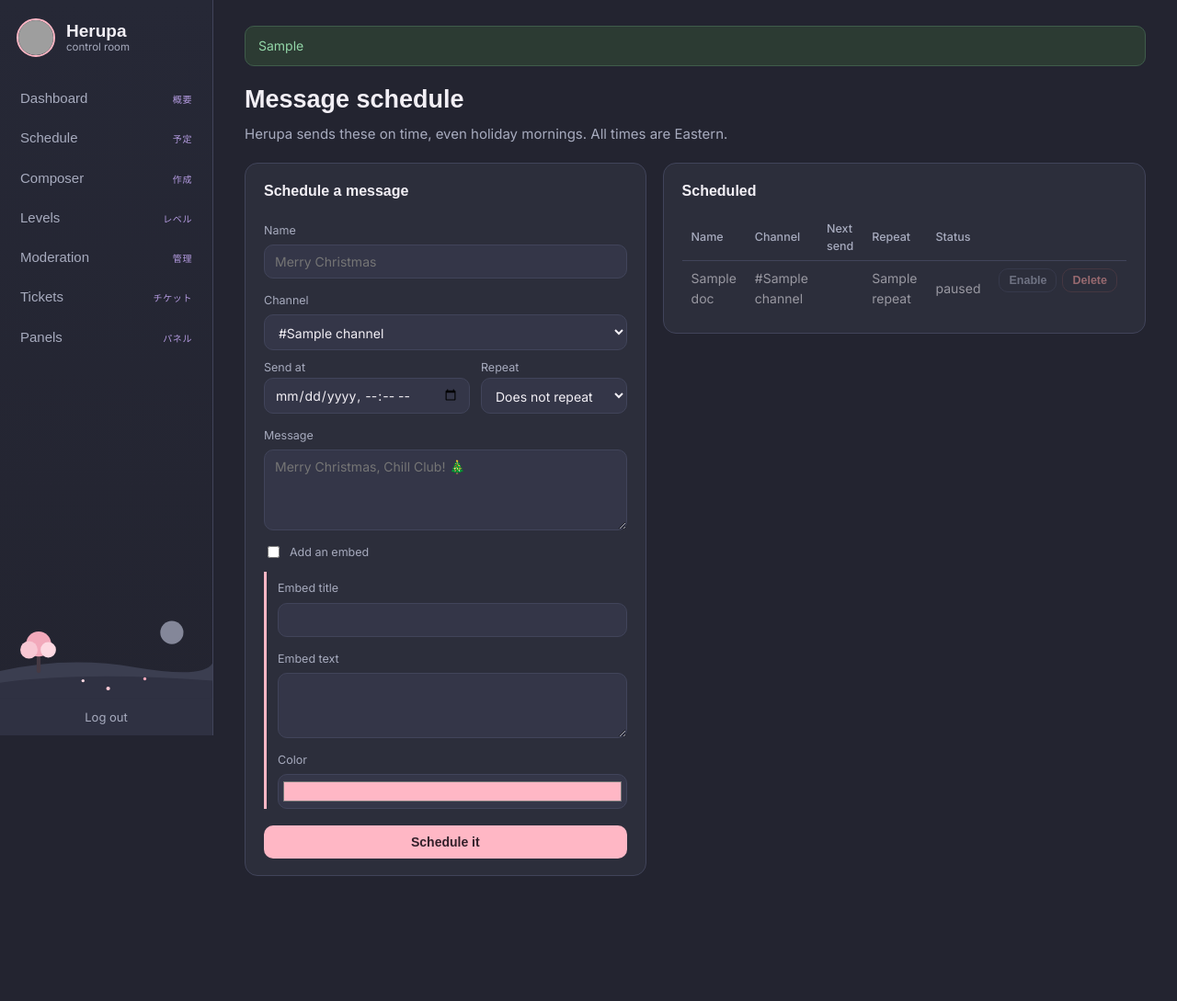
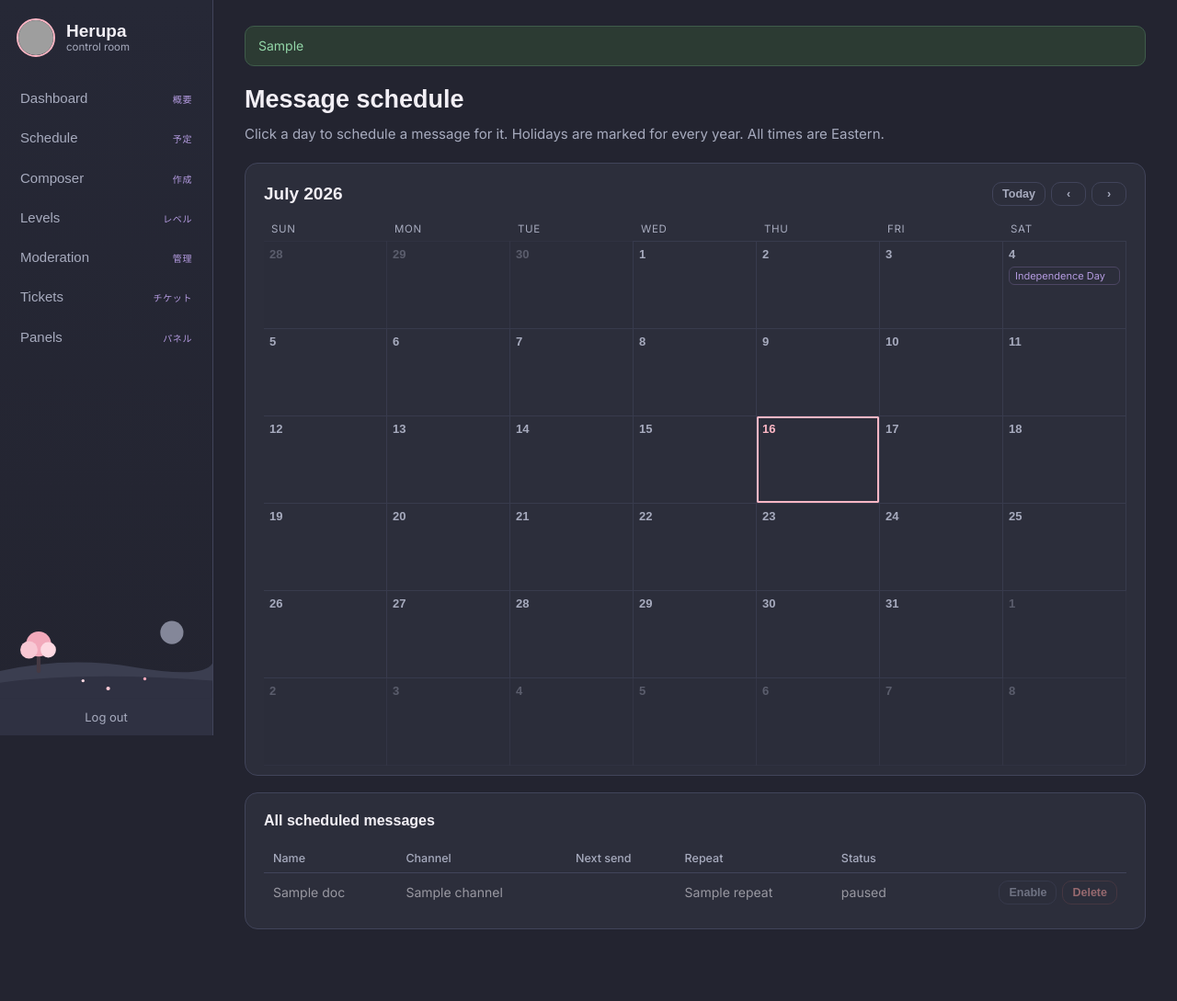
Before and after one commit to MBarc/Herupa-Discord-Bot, a FastAPI app: template web/templates/schedule.html in a window 1280 px wide. Shown: the whole page at 92% size. Before the commit the page ends 953 px from the top, so only its background shows below. Run offline with FastAPI, Linux system fonts and the light colour scheme; the template is opened without the code that fills it: most values are stand-ins (such as "Sample title", 1, 10 or a date in 2020); some web fonts are replaced; grey boxes are pictures that could not be loaded.

Commit message:
Web UI: calendar-based scheduling and voice channel chat targets
- Schedule is now a month calendar: click a day to compose (Outlook
  style) and Save; repeating schedules project onto their future days.
  Holidays are computed by rule (fixed dates plus Easter, Thanksgiving,
  MLK, Memorial, Labor, Mothers/Fathers Day, etc.) so any year is right.
  Event chips open a manage dialog with pause/enable/delete.
- Composer and Schedule channel pickers now include voice and stage
  channel chats, marked with a speaker icon.

Co-Authored-By: Claude Fable 5 <noreply@anthropic.com>

```diff
--- a/web/app.py
+++ b/web/app.py
@@ -127,10 +127,20 @@ def cached(key, ttl, fn):
     return val
 
 
+def guild_channels():
+    return cached("channels", 60, lambda: api("GET", f"/guilds/{GUILD_ID}/channels"))
+
+
 def text_channels():
-    chans = cached("channels", 60, lambda: api("GET", f"/guilds/{GUILD_ID}/channels"))
-    out = [c for c in chans if c["type"] in (0, 5)]
+    out = [dict(c, label="#" + c["name"]) for c in guild_channels() if c["type"] in (0, 5)]
     return sorted(out, key=lambda c: c["position"])
+
+
+def messageable_channels():
+    """Text channels plus voice and stage chats (they take messages too)."""
+    voice = [dict(c, label="🔊 " + c["name"])
+             for c in guild_channels() if c["type"] in (2, 13)]
+    return text_channels() + sorted(voice, key=lambda c: c["position"])
 
 
 def guild_roles():
@@ -310,13 +320,19 @@ def schedule(request: Request):
     if (r := guard(request)):
         return r
     docs = list(mongo["webui"]["scheduled"].find().sort([("enabled", -1), ("next_fire", 1)]))
-    chan_names = {c["id"]: c["name"] for c in text_channels()}
+    chan_labels = {c["id"]: c["label"] for c in messageable_channels()}
     for d in docs:
         d["id"] = str(d["_id"])
         d["when"] = fmt_eastern(d.get("next_fire"))
         d["last"] = fmt_eastern(d.get("last_fired"))
-        d["channel"] = chan_names.get(str(d.get("channel_id")), str(d.get("channel_id")))
-    return page(request, "schedule.html", docs=docs, channels=text_channels())
+        d["channel"] = chan_labels.get(str(d.get("channel_id")), str(d.get("channel_id")))
+    events = [{"id": d["id"], "name": d["name"], "wall": d["wall"],
+               "repeat": d.get("repeat", "none"), "enabled": d["enabled"],
+               "channel": d["channel"], "content": (d.get("content") or "")[:200],
+               "when": d["when"], "last": d["last"]} for d in docs]
+    events_json = json.dumps(events).replace("<", "\\u003c")
+    return page(request, "schedule.html", docs=docs, channels=messageable_channels(),
+                events_json=events_json)
 
 
 @app.post("/schedule/create")
@@ -378,7 +394,7 @@ def schedule_delete(request: Request, doc_id: str = Form(...)):
 def composer(request: Request):
     if (r := guard(request)):
         return r
-    return page(request, "composer.html", channels=text_channels())
+    return page(request, "composer.html", channels=messageable_channels())
 
 
 @app.post("/composer/send")
@@ -406,9 +422,10 @@ def composer_send(request: Request, channel_id: str = Form(...), content: str =
         api("POST", f"/channels/{channel_id}/messages", body)
     except RuntimeError as e:
         return back("/composer", err=str(e))
-    name = next((c["name"] for c in text_channels() if c["id"] == channel_id), channel_id)
-    audit("composer.send", f"-> #{name}")
-    return back("/composer", ok=f"Sent to #{name}.")
+    label = next((c["label"] for c in messageable_channels() if c["id"] == channel_id),
+                 channel_id)
+    audit("composer.send", f"-> {label}")
+    return back("/composer", ok=f"Sent to {label}.")
 
 
 # ------------------------- levels -------------------------
--- /dev/null
+++ b/web/static/calendar.js
@@ -0,0 +1,196 @@
+// Month calendar for the schedule page. Click a day to compose; click an
+// event chip to manage it. Holidays are computed by rule so every year works.
+
+(function () {
+  var body = document.getElementById("cal-body");
+  if (!body) return;
+
+  var EVENTS = JSON.parse(document.getElementById("sched-data").textContent || "[]");
+  var MONTHS = ["January", "February", "March", "April", "May", "June", "July",
+                "August", "September", "October", "November", "December"];
+
+  // ---------- holidays ----------
+  function nthWeekday(y, m, weekday, n) {         // m: 0-11, weekday: 0=Sun
+    var first = new Date(y, m, 1).getDay();
+    return 1 + ((weekday - first + 7) % 7) + (n - 1) * 7;
+  }
+  function lastWeekday(y, m, weekday) {
+    var lastDay = new Date(y, m + 1, 0);
+    return lastDay.getDate() - ((lastDay.getDay() - weekday + 7) % 7);
+  }
+  function easterDay(y) {                          // Anonymous Gregorian computus
+    var a = y % 19, b = Math.floor(y / 100), c = y % 100;
+    var d = Math.floor(b / 4), e = b % 4, f = Math.floor((b + 8) / 25);
+    var g = Math.floor((b - f + 1) / 3), h = (19 * a + b - d - g + 15) % 30;
+    var i = Math.floor(c / 4), k = c % 4, l = (32 + 2 * e + 2 * i - h - k) % 7;
+    var m = Math.floor((a + 11 * h + 22 * l) / 451);
+    var month = Math.floor((h + l - 7 * m + 114) / 31);   // 3=March, 4=April
+    var day = ((h + l - 7 * m + 114) % 31) + 1;
+    return [month - 1, day];
+  }
+  function holidays(y) {
+    var out = {};
+    function put(m, d, name) { out[m + "-" + d] = name; }
+    put(0, 1, "New Year's Day");
+    put(0, nthWeekday(y, 0, 1, 3), "MLK Day");
+    put(1, 14, "Valentine's Day");
+    put(1, nthWeekday(y, 1, 1, 3), "Presidents' Day");
+    put(2, 17, "St. Patrick's Day");
+    put(3, 1, "April Fools' Day");
+    var e = easterDay(y); put(e[0], e[1], "Easter");
+    put(4, nthWeekday(y, 4, 0, 2), "Mother's Day");
+    put(4, lastWeekday(y, 4, 1), "Memorial Day");
+    put(5, nthWeekday(y, 5, 0, 3), "Father's Day");
+    put(5, 19, "Juneteenth");
+    put(6, 4, "Independence Day");
+    put(8, nthWeekday(y, 8, 1, 1), "Labor Day");
+    put(9, 31, "Halloween");
+    put(10, 11, "Veterans Day");
+    put(10, nthWeekday(y, 10, 4, 4), "Thanksgiving");
+    put(11, 24, "Christmas Eve");
+    put(11, 25, "Christmas");
+    put(11, 31, "New Year's Eve");
+    return out;
+  }
+
+  // ---------- event projection ----------
+  function wallDate(ev) {                           // date part of "YYYY-MM-DDTHH:MM"
+    var p = ev.wall.split("T")[0].split("-");
+    return new Date(+p[0], +p[1] - 1, +p[2]);
+  }
+  function sameDay(a, b) { return a.getTime() === b.getTime(); }
+  function daysInMonth(y, m) { return new Date(y, m + 1, 0).getDate(); }
+  function occursOn(ev, day) {                      // day: Date at midnight
+    var start = wallDate(ev);
+    if (day < start) return false;
+    switch (ev.repeat) {
+      case "daily":   return true;
+      case "weekly":  return day.getDay() === start.getDay();
+      case "monthly":
+        var clamped = Math.min(start.getDate(), daysInMonth(day.getFullYear(), day.getMonth()));
+        return day.getDate() === clamped;
+      case "yearly":
+        if (day.getMonth() !== start.getMonth()) return false;
+        var c = Math.min(start.getDate(), daysInMonth(day.getFullYear(), day.getMonth()));
+        return day.getDate() === c;
+      default:        return sameDay(day, start);
+    }
+  }
+
+  // ---------- render ----------
+  var now = new Date();
+  var view = { y: now.getFullYear(), m: now.getMonth() };
+
+  function render() {
+    document.getElementById("cal-title").textContent = MONTHS[view.m] + " " + view.y;
+    var holi = holidays(view.y);
+    var today = new Date(now.getFullYear(), now.getMonth(), now.getDate());
+    var firstDow = new Date(view.y, view.m, 1).getDay();
+    var gridStart = new Date(view.y, view.m, 1 - firstDow);
+    body.innerHTML = "";
+
+    for (var i = 0; i < 42; i++) {
+      var day = new Date(gridStart.getFullYear(), gridStart.getMonth(), gridStart.getDate() + i);
+      var inMonth = day.getMonth() === view.m;
+      var cell = document.createElement("div");
+      cell.className = "cal-cell" + (inMonth ? "" : " cal-dim") +
+                       (sameDay(day, today) ? " cal-today" : "");
+      cell.setAttribute("role", "button");
+      cell.tabIndex = 0;
+      cell.dataset.date = day.getFullYear() + "-" +
+        String(day.getMonth() + 1).padStart(2, "0") + "-" +
+        String(day.getDate()).padStart(2, "0");
+
+      var num = document.createElement("span");
+      num.className = "cal-num";
+      num.textContent = day.getDate();
+      cell.appendChild(num);
+
+      var hname = inMonth ? holi[day.getMonth() + "-" + day.getDate()] : null;
+      if (hname) {
+        var h = document.createElement("span");
+        h.className = "chip chip-holiday";
+        h.textContent = hname;
+        h.title = hname;
+        cell.appendChild(h);
+        cell.dataset.holiday = hname;
+      }
+
+      var todays = EVENTS.filter(function (ev) { return occursOn(ev, day); });
+      todays.slice(0, 3).forEach(function (ev) {
+        var chip = document.createElement("button");
+        chip.type = "button";
+        chip.className = "chip chip-event" + (ev.enabled ? "" : " chip-off");
+        chip.textContent = ev.name;
+        chip.title = ev.name + " · " + ev.channel;
+        chip.dataset.eventId = ev.id;
+        cell.appendChild(chip);
+      });
+      if (todays.length > 3) {
+        var more = document.createElement("span");
+        more.className = "cal-more";
+        more.textContent = "+" + (todays.length - 3) + " more";
+        cell.appendChild(more);
+      }
+      body.appendChild(cell);
+    }
+  }
+
+  // ---------- interactions ----------
+  var compose = document.getElementById("compose");
+  var manage = document.getElementById("manage");
+
+  function openCompose(dateStr, holidayName) {
+    var d = dateStr.split("-");
+    var pretty = new Date(+d[0], +d[1] - 1, +d[2]).toDateString();
+    document.getElementById("compose-title").textContent = "Schedule for " + pretty;
+    document.getElementById("compose-holiday").textContent = holidayName ? "🌸 " + holidayName : "";
+    document.getElementById("s-wall").value = dateStr + "T09:00";
+    compose.showModal();
+    document.getElementById("s-name").focus();
+  }
+
+  function openManage(id) {
+    var ev = EVENTS.find(function (e) { return e.id === id; });
+    if (!ev) return;
+    document.getElementById("manage-title").textContent = ev.name;
+    document.getElementById("manage-meta").textContent =
+      ev.channel + " · repeats " + ev.repeat + " · " +
+      (ev.enabled ? ("next " + ev.when) : (ev.last ? "sent " + ev.last : "paused"));
+    document.getElementById("manage-content").textContent = ev.content || "(embed only)";
+    document.getElementById("manage-toggle-id").value = id;
+    document.getElementById("manage-delete-id").value = id;
+    document.getElementById("manage-toggle-btn").textContent = ev.enabled ? "Pause" : "Enable";
+    manage.showModal();
+  }
+
+  body.addEventListener("click", function (e) {
+    var chip = e.target.closest(".chip-event");
+    if (chip) { openManage(chip.dataset.eventId); return; }
+    var cell = e.target.closest(".cal-cell");
+    if (cell) openCompose(cell.dataset.date, cell.dataset.holiday);
+  });
+  body.addEventListener("keydown", function (e) {
+    if (e.key !== "Enter" && e.key !== " ") return;
+    var cell = e.target.closest(".cal-cell");
+    if (cell) { e.preventDefault(); openCompose(cell.dataset.date, cell.dataset.holiday); }
+  });
+
+  document.querySelectorAll("[data-closes]").forEach(function (b) {
+    b.addEventListener("click", function () {
+      document.getElementById(b.dataset.closes).close();
+    });
+  });
+
+  document.getElementById("cal-prev").addEventListener("click", function () {
+    view.m--; if (view.m < 0) { view.m = 11; view.y--; } render();
+  });
+  document.getElementById("cal-next").addEventListener("click", function () {
+    view.m++; if (view.m > 11) { view.m = 0; view.y++; } render();
+  });
+  document.getElementById("cal-today").addEventListener("click", function () {
+    view.y = now.getFullYear(); view.m = now.getMonth(); render();
+  });
+
+  render();
+})();
--- a/web/static/herupa.css
+++ b/web/static/herupa.css
@@ -183,6 +183,55 @@ input[type="checkbox"] { width: auto; accent-color: var(--blossom); }
 .dp-embed-desc { color: #dbdee1; font-size: 14px; white-space: pre-wrap; margin-top: 4px; }
 .dp-embed-footer { color: #949ba4; font-size: 12px; margin-top: 8px; }
 
+/* ---------- calendar ---------- */
+.cal-card { padding-bottom: 10px; }
+.cal-head { display: flex; align-items: center; justify-content: space-between; margin-bottom: 12px; }
+.cal-head h2 { margin: 0; font-size: 19px; }
+.cal-nav { display: flex; gap: 6px; }
+.cal-nav .btn { margin-top: 0; min-width: 38px; }
+.cal-wrap { overflow-x: auto; }
+.cal-grid { display: grid; grid-template-columns: repeat(7, 1fr); min-width: 700px; }
+.cal-days span {
+  color: var(--moon); font-size: 11.5px; letter-spacing: .06em; text-transform: uppercase;
+  padding: 4px 8px;
+}
+.cal-cell {
+  min-height: 96px; border: 1px solid #383b4d; margin: -1px 0 0 -1px;
+  padding: 4px 6px; cursor: pointer; display: flex; flex-direction: column; gap: 3px;
+  background: var(--hill);
+}
+.cal-cell:hover { background: var(--hill-2); }
+.cal-cell:hover .cal-num::after { content: " +"; color: var(--blossom); }
+.cal-dim { opacity: .38; }
+.cal-today { box-shadow: inset 0 0 0 2px var(--blossom); border-radius: 2px; }
+.cal-num { font-family: var(--display); font-weight: 700; font-size: 13px; color: var(--moon); }
+.cal-today .cal-num { color: var(--blossom); }
+.chip {
+  font-size: 11px; line-height: 1.3; border-radius: 6px; padding: 2px 6px;
+  white-space: nowrap; overflow: hidden; text-overflow: ellipsis; max-width: 100%;
+  text-align: left; border: none; display: block;
+}
+.chip-holiday { color: var(--lavender); border: 1px solid #4c4663; background: transparent; }
+.chip-event { background: var(--blossom); color: var(--ink); cursor: pointer; font-family: var(--body); }
+.chip-event:hover { background: var(--blossom-soft); }
+.chip-off { background: #56424b; color: #c9b2ba; }
+.cal-more { font-size: 10.5px; color: var(--moon); }
+
+/* ---------- modals ---------- */
+.modal {
+  background: var(--hill); color: var(--paper); border: 1px solid var(--border);
+  border-radius: var(--r); padding: 22px 24px; width: min(560px, 92vw);
+  box-shadow: 0 24px 80px rgba(15, 15, 25, .55);
+}
+.modal::backdrop { background: rgba(20, 20, 30, .62); }
+.modal-head { display: flex; align-items: baseline; gap: 12px; margin-bottom: 4px; }
+.modal-head h2 { margin: 0; }
+.holiday-flag { color: var(--lavender); font-size: 13px; }
+.modal-actions { display: flex; gap: 10px; justify-content: flex-end; margin-top: 16px; }
+.modal-actions form { margin: 0; }
+.modal-actions .btn { margin-top: 0; }
+.manage-content { background: var(--hill-2); border-radius: 8px; padding: 10px 12px; font-size: 14px; white-space: pre-wrap; }
+
 /* ---------- login ---------- */
 .login-body { background: linear-gradient(180deg, #3f4257 0%, #565a6e 55%, #4a4d60 100%); overflow: hidden; min-height: 100vh; }
 .login-wrap { min-height: 100vh; display: flex; align-items: center; justify-content: center; padding: 24px; position: relative; z-index: 2; }
--- a/web/templates/composer.html
+++ b/web/templates/composer.html
@@ -12,7 +12,7 @@
     <form method="post" action="/composer/send" class="form" id="composer-form">
       <label for="c-channel">Channel</label>
       <select id="c-channel" name="channel_id" required>
-        {% for c in channels %}<option value="{{ c.id }}">#{{ c.name }}</option>{% endfor %}
+        {% for c in channels %}<option value="{{ c.id }}">{{ c.label }}</option>{% endfor %}
       </select>
 
       <label for="c-content">Message</label>
--- a/web/templates/schedule.html
+++ b/web/templates/schedule.html
@@ -3,57 +3,28 @@
 {% block content %}
 <header class="page-head">
   <h1>Message schedule</h1>
-  <p class="page-sub">Herupa sends these on time, even holiday mornings. All times are Eastern.</p>
+  <p class="page-sub">Click a day to schedule a message for it. Holidays are marked for every year. All times are Eastern.</p>
 </header>
 
-<div class="two-col">
-  <section class="card">
-    <h2>Schedule a message</h2>
-    <form method="post" action="/schedule/create" class="form">
-      <label for="s-name">Name</label>
-      <input id="s-name" name="name" placeholder="Merry Christmas" required>
-
-      <label for="s-channel">Channel</label>
-      <select id="s-channel" name="channel_id" required>
-        {% for c in channels %}<option value="{{ c.id }}">#{{ c.name }}</option>{% endfor %}
-      </select>
-
-      <div class="form-row">
-        <div>
-          <label for="s-wall">Send at</label>
-          <input id="s-wall" name="wall" type="datetime-local" required>
-        </div>
-        <div>
-          <label for="s-repeat">Repeat</label>
-          <select id="s-repeat" name="repeat">
-            <option value="none">Does not repeat</option>
-            <option value="daily">Daily</option>
-            <option value="weekly">Weekly</option>
-            <option value="monthly">Monthly</option>
-            <option value="yearly">Yearly</option>
-          </select>
+<section class="card cal-card">
+  <div class="cal-head">
+    <h2 id="cal-title">Month</h2>
+    <div class="cal-nav">
+      <button type="button" class="btn btn-ghost btn-small" id="cal-today">Today</button>
+      <button type="button" class="btn btn-ghost btn-small" id="cal-prev" aria-label="Previous month">‹</button>
+      <button type="button" class="btn btn-ghost btn-small" id="cal-next" aria-label="Next month">›</button>
     </div>
   </div>
-
-      <label for="s-content">Message</label>
-      <textarea id="s-content" name="content" rows="4" placeholder="Merry Christmas, Chill Club! 🎄"></textarea>
-
-      <label class="check"><input type="checkbox" name="use_embed" value="1" data-toggles="s-embed"> Add an embed</label>
-      <div id="s-embed" class="embed-fields" hidden>
-        <label for="s-etitle">Embed title</label>
-        <input id="s-etitle" name="embed_title">
-        <label for="s-edesc">Embed text</label>
-        <textarea id="s-edesc" name="embed_description" rows="3"></textarea>
-        <label for="s-ecolor">Color</label>
-        <input id="s-ecolor" name="embed_color" type="color" value="#FFB7C5">
+  <div class="cal-wrap">
+    <div class="cal-grid cal-days" aria-hidden="true">
+      <span>Sun</span><span>Mon</span><span>Tue</span><span>Wed</span><span>Thu</span><span>Fri</span><span>Sat</span>
     </div>
-
-      <button type="submit" class="btn btn-primary">Schedule it</button>
-    </form>
+    <div class="cal-grid" id="cal-body"></div>
+  </div>
 </section>
 
 <section class="card">
-    <h2>Scheduled</h2>
+  <h2>All scheduled messages</h2>
   {% if docs %}
   <table>
     <thead><tr><th>Name</th><th>Channel</th><th>Next send</th><th>Repeat</th><th>Status</th><th></th></tr></thead>
@@ -61,7 +32,7 @@
     {% for d in docs %}
       <tr class="{{ 'row-muted' if not d.enabled }}">
         <td>{{ d.name }}</td>
-          <td>#{{ d.channel }}</td>
+        <td>{{ d.channel }}</td>
         <td class="mono">{{ d.when if d.enabled else (("sent " + d.last) if d.last else "") }}</td>
         <td>{{ d.repeat }}</td>
         <td>{{ "on" if d.enabled else ("sent" if d.repeat == "none" and d.last else "paused") }}</td>
@@ -80,9 +51,83 @@
     </tbody>
   </table>
   {% else %}
-    <p class="empty">Nothing here yet. The form on the left schedules the first one.</p>
+  <p class="empty">Nothing scheduled yet. Click a day on the calendar to make the first one.</p>
   {% endif %}
 </section>
+
+<dialog id="compose" class="modal">
+  <form method="post" action="/schedule/create" class="form">
+    <div class="modal-head">
+      <h2 id="compose-title">Schedule a message</h2>
+      <span id="compose-holiday" class="holiday-flag"></span>
     </div>
+    <label for="s-name">Name</label>
+    <input id="s-name" name="name" placeholder="Merry Christmas" required>
+
+    <div class="form-row">
+      <div>
+        <label for="s-channel">Channel</label>
+        <select id="s-channel" name="channel_id" required>
+          {% for c in channels %}<option value="{{ c.id }}">{{ c.label }}</option>{% endfor %}
+        </select>
+      </div>
+      <div>
+        <label for="s-wall">Send at</label>
+        <input id="s-wall" name="wall" type="datetime-local" required>
+      </div>
+    </div>
+
+    <label for="s-repeat">Repeat</label>
+    <select id="s-repeat" name="repeat">
+      <option value="none">Does not repeat</option>
+      <option value="daily">Daily</option>
+      <option value="weekly">Weekly</option>
+      <option value="monthly">Monthly</option>
+      <option value="yearly">Yearly</option>
+    </select>
+
+    <label for="s-content">Message</label>
+    <textarea id="s-content" name="content" rows="4" placeholder="What should Herupa say?"></textarea>
+
+    <label class="check"><input type="checkbox" name="use_embed" value="1" data-toggles="s-embed"> Add an embed</label>
+    <div id="s-embed" class="embed-fields" hidden>
+      <label for="s-etitle">Embed title</label>
+      <input id="s-etitle" name="embed_title">
+      <label for="s-edesc">Embed text</label>
+      <textarea id="s-edesc" name="embed_description" rows="3"></textarea>
+      <label for="s-ecolor">Color</label>
+      <input id="s-ecolor" name="embed_color" type="color" value="#FFB7C5">
+    </div>
+
+    <div class="modal-actions">
+      <button type="button" class="btn btn-ghost" data-closes="compose">Cancel</button>
+      <button type="submit" class="btn btn-primary">Save</button>
+    </div>
+  </form>
+</dialog>
+
+<dialog id="manage" class="modal">
+  <div class="modal-head">
+    <h2 id="manage-title"></h2>
+  </div>
+  <p id="manage-meta" class="hint"></p>
+  <p id="manage-content" class="manage-content"></p>
+  <div class="modal-actions">
+    <button type="button" class="btn btn-ghost" data-closes="manage">Close</button>
+    <form method="post" action="/schedule/toggle">
+      <input type="hidden" name="doc_id" id="manage-toggle-id">
+      <button class="btn btn-ghost" id="manage-toggle-btn">Pause</button>
+    </form>
+    <form method="post" action="/schedule/delete">
+      <input type="hidden" name="doc_id" id="manage-delete-id">
+      <button class="btn btn-danger">Delete</button>
+    </form>
+  </div>
+</dialog>
+
+<script id="sched-data" type="application/json">{{ events_json|safe }}</script>
 {% endblock %}
-{% block scripts %}<script src="/static/herupa.js"></script>{% endblock %}
+{% block scripts %}
+<script src="/static/herupa.js"></script>
+<script src="/static/calendar.js"></script>
+{% endblock %}
```
Lines whose indentation alone changed are shown as unchanged.
